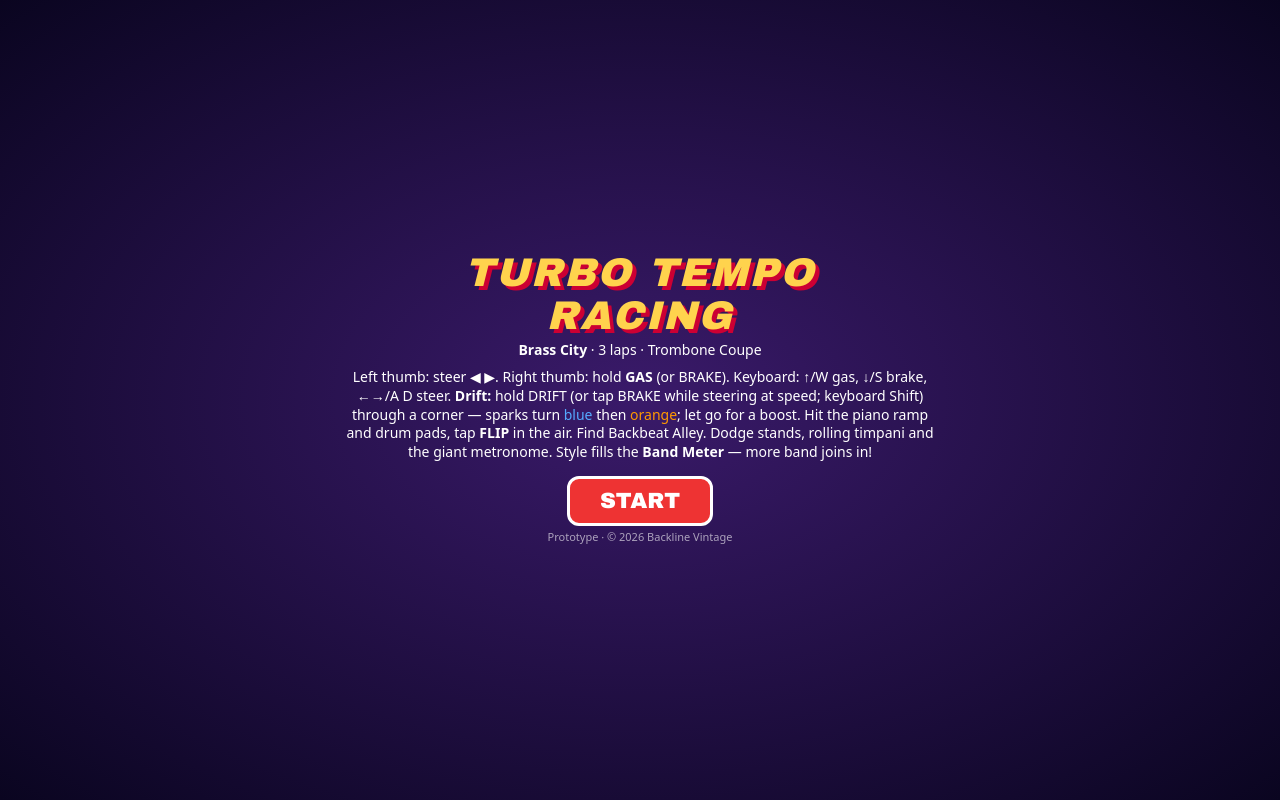
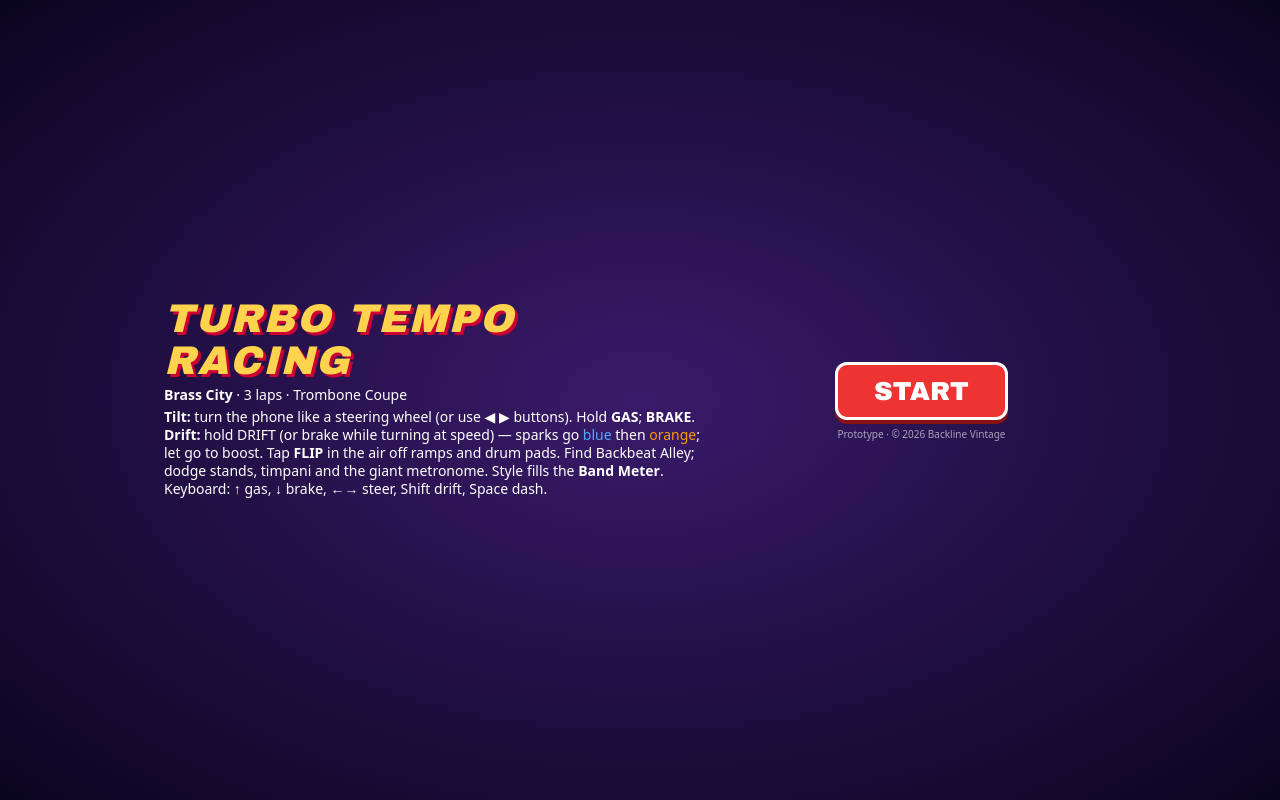
Before and after one commit to stevekurilla77/turbo-tempo-racing, a website: page index.html in a window 1280 px wide. Drawn offline with nearby package versions, Linux system fonts and the light colour scheme.

Commit message:
v9: compact two-column start screen; START always visible down to 568x300

```diff
--- a/game.js
+++ b/game.js
@@ -24,13 +24,14 @@ const renderer = new THREE.WebGLRenderer({ antialias: true });
 renderer.setPixelRatio(Math.min(devicePixelRatio, 2));
 function vpSize() { const v = window.visualViewport; return [Math.round(v ? v.width : innerWidth), Math.round(v ? v.height : innerHeight)]; }
 renderer.setSize(...vpSize());
+document.documentElement.style.setProperty('--vvh', vpSize()[1] + 'px');
 renderer.outputColorSpace = THREE.SRGBColorSpace;
 document.body.prepend(renderer.domElement);
 const scene = new THREE.Scene();
 scene.background = new THREE.Color(0xf7a35c);
 scene.fog = new THREE.Fog(0xf2a066, 120, 520);
 const camera = new THREE.PerspectiveCamera(68, vpSize()[0] / vpSize()[1], 0.5, 1200);
-function onResize() { const [w, h] = vpSize(); renderer.setSize(w, h); camera.aspect = w / h; camera.updateProjectionMatrix(); window.scrollTo(0, 0); }
+function onResize() { const [w, h] = vpSize(); document.documentElement.style.setProperty('--vvh', h + 'px'); renderer.setSize(w, h); camera.aspect = w / h; camera.updateProjectionMatrix(); window.scrollTo(0, 0); }
 addEventListener('resize', onResize); addEventListener('orientationchange', () => { onResize(); setTimeout(onResize, 300); setTimeout(onResize, 800); });
 if (window.visualViewport) visualViewport.addEventListener('resize', onResize);
 document.addEventListener('touchmove', e => e.preventDefault(), { passive: false });
--- a/index.html
+++ b/index.html
@@ -38,11 +38,18 @@ body.tilt #recenter{display:block}
 #steermode{margin-top:8px;display:none;gap:8px;font-family:system-ui}#steermode button{font-size:15px;padding:7px 16px;margin:0;background:#334;border-width:2px}#steermode button.sel{background:#3a8;}
 @media (max-height:430px){body.tilt #bbrake{width:92px;height:92px}body.tilt #bdrift{width:72px;height:72px;bottom:calc(116px + var(--sb))}body.tilt #bgas{width:96px;height:96px}body.tilt #bdash{width:60px;height:60px;bottom:calc(120px + var(--sb))}}
 @media (max-height:430px){.btn{width:62px;height:62px}#br{left:calc(88px + var(--sl))}#bgas{width:84px;height:84px}#bbrake{right:calc(108px + var(--sr));width:56px;height:56px}#bdash{bottom:calc(108px + var(--sb));width:54px;height:54px;right:calc(24px + var(--sr))}#bdrift{right:calc(108px + var(--sr));bottom:calc(80px + var(--sb));width:54px;height:54px}}
-#overlay{position:fixed;inset:0;background:radial-gradient(#3a1a6a,#0a0520);display:flex;flex-direction:column;align-items:center;justify-content:center;text-align:center;z-index:5;padding:var(--st) var(--sr) var(--sb) var(--sl);overflow:auto}
-#overlay h1{font-size:40px;margin:0;color:#ffd34d;text-shadow:4px 4px 0 #c03;font-style:italic;letter-spacing:2px}
-#overlay p{font-family:system-ui,sans-serif;max-width:600px;font-size:14px;line-height:1.35;margin:4px 16px}
-#overlay button{margin-top:10px;font:inherit;font-size:22px;padding:10px 30px;border-radius:12px;border:3px solid #fff;background:#e33;color:#fff}
-#overlay table{font-family:system-ui;font-size:14px;border-collapse:collapse;margin:6px}#overlay td{padding:2px 10px;border-bottom:1px solid #fff3}
+#overlay{position:fixed;left:0;top:0;width:100%;height:100vh;height:100dvh;height:var(--vvh,100dvh);box-sizing:border-box;background:radial-gradient(#3a1a6a,#0a0520);display:flex;flex-direction:column;align-items:center;justify-content:center;text-align:center;z-index:5;padding:var(--st) var(--sr) var(--sb) var(--sl);overflow-y:auto;-webkit-overflow-scrolling:touch;touch-action:pan-y}
+#overlay h1{font-size:clamp(22px,7vh,40px);line-height:1.05;margin:0 0 4px;color:#ffd34d;text-shadow:3px 3px 0 #c03;font-style:italic;letter-spacing:2px}
+#overlay p{font-family:system-ui,sans-serif;max-width:600px;font-size:clamp(10px,3.6vh,14px);line-height:1.3;margin:3px 0}
+#overlay #go,#overlay #again{margin-top:6px;font:inherit;font-size:clamp(18px,7vh,26px);padding:clamp(6px,2.4vh,12px) 36px;border-radius:12px;border:3px solid #fff;background:#e33;color:#fff;box-shadow:0 4px 0 #811}
+#overlay table{font-family:system-ui;font-size:clamp(11px,3.6vh,14px);border-collapse:collapse;margin:4px}#overlay td{padding:1px 10px;border-bottom:1px solid #fff3}
+#menu{display:flex;flex-direction:row;align-items:center;gap:18px;width:100%;max-width:980px;max-height:100%;box-sizing:border-box;padding:8px 14px}
+#menu .col-l{flex:1.4;min-width:0;max-height:calc(var(--vvh,100dvh) - 20px);overflow-y:auto;text-align:left}
+#menu .col-r{flex:1;min-width:200px;display:flex;flex-direction:column;align-items:center;gap:6px;position:sticky;bottom:0}
+#steermode,#sens{flex-wrap:wrap;justify-content:center}
+#steermode button,#sens button{font:inherit;font-family:system-ui;color:#fff;border:2px solid #fff;border-radius:9px;margin:0;cursor:pointer}
+@media (max-height:340px){#menu{gap:12px;padding:4px 10px}#steermode button{font-size:13px;padding:4px 10px}#sens button{font-size:12px;padding:3px 9px}#overlay p{line-height:1.22}}
+@media (max-width:620px) and (orientation:portrait){#menu{flex-direction:column}#menu .col-l{text-align:center;max-height:none}}
 #rot{display:none;position:fixed;inset:0;background:#000;z-index:9;align-items:center;justify-content:center;font-size:22px;text-align:center}
 </style></head><body>
 <div id="hud">
@@ -53,12 +60,15 @@ body.tilt #recenter{display:block}
  <div id="bl" class="btn">◀</div><div id="br" class="btn">▶</div>
  <div id="bbrake" class="btn">BRAKE</div><div id="bgas" class="btn">GAS</div><div id="bdash" class="btn">SLIDE<br>DASH</div><div id="bdrift" class="btn">DRIFT</div><div id="recenter" class="btn">⟳ RECENTER</div>
 </div>
-<div id="overlay"><h1>TURBO TEMPO<br>RACING</h1>
+<div id="overlay"><div id="menu">
+ <div class="col-l"><h1>TURBO TEMPO<br>RACING</h1>
  <p><b>Brass City</b> · 3 laps · Trombone Coupe</p>
- <p>Left thumb: steer ◀ ▶. Right thumb: hold <b>GAS</b> (or BRAKE). Keyboard: ↑/W gas, ↓/S brake, ←→/A D steer. <b>Drift:</b> hold DRIFT (or tap BRAKE while steering at speed; keyboard Shift) through a corner — sparks turn <span style='color:#5af'>blue</span> then <span style='color:#f90'>orange</span>; let go for a boost. Hit the piano ramp and drum pads, tap <b>FLIP</b> in the air. Find Backbeat Alley. Dodge stands, rolling timpani and the giant metronome. Style fills the <b>Band Meter</b> — more band joins in!</p>
+ <p><b>Tilt:</b> turn the phone like a steering wheel (or use ◀ ▶ buttons). Hold <b>GAS</b>; <b>BRAKE</b>. <b>Drift:</b> hold DRIFT (or brake while turning at speed) — sparks go <span style="color:#5af">blue</span> then <span style="color:#f90">orange</span>; let go to boost. Tap <b>FLIP</b> in the air off ramps and drum pads. Find Backbeat Alley; dodge stands, timpani and the giant metronome. Style fills the <b>Band Meter</b>. Keyboard: ↑ gas, ↓ brake, ←→ steer, Shift drift, Space dash.</p></div>
+ <div class="col-r">
  <div id="steermode"><span style="align-self:center;font-size:13px">Steering:</span><button id="smTilt">📱 TILT</button><button id="smBtn">◀ ▶ BUTTONS</button></div>
  <div id="sens" class="tiltonly"><span style="align-self:center;font-size:12px">Tilt sensitivity:</span><button data-s="low">Low</button><button data-s="med">Med</button><button data-s="high">High</button></div>
- <button id="go">START</button><p style="font-size:11px;opacity:.6">Prototype · © 2026 Backline Vintage</p></div>
+ <button id="go">START</button><p style="font-size:10px;opacity:.6;margin-top:2px">Prototype · © 2026 Backline Vintage</p></div>
+</div></div>
 <div id="rot">Turn your device sideways 🔄</div>
 <script type="importmap">{"imports":{"three":"./vendor/three.module.js"}}</script>
 <script type="module" src="game.js"></script>
```
Also changed, not shown: menutest.mjs (added, +17 -0 lines).
